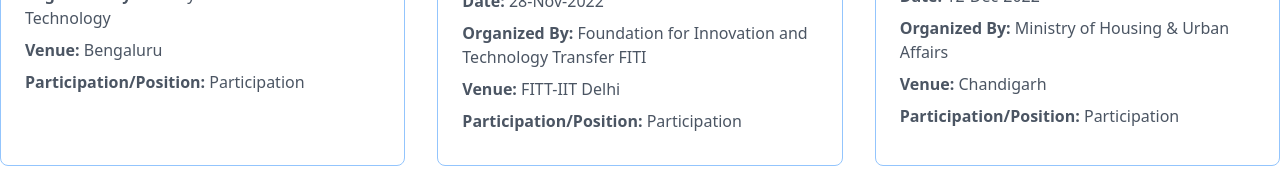
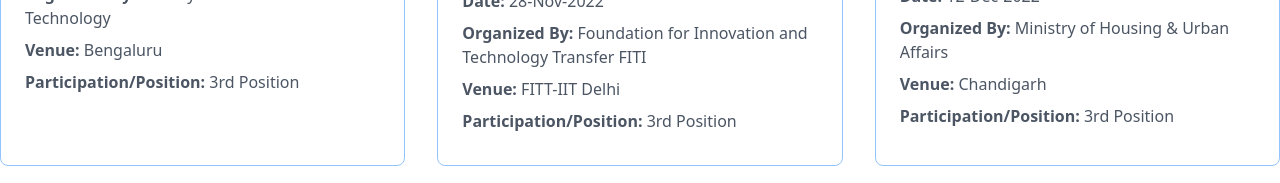
Before and after one commit to Abhishek058/DICE, a React (Vite) app: page /research in a window 1280 px wide. Shown: the part 603-786 px from the top of the page. Built offline with nearby package versions, Linux system fonts and the light colour scheme.

Commit message:
paticipation changed

```diff
--- a/src/components/pages/Research.jsx
+++ b/src/components/pages/Research.jsx
@@ -23,7 +23,7 @@
     date: "25-27-Nov-2022",
     organizedBy: "Ramaiyah Institute of Technology",
     venue: "Bengaluru",
-    participation: "Participation",
+    participation: "3rd Position",
     imageSrc: comp1,
   },
   {
@@ -32,7 +32,7 @@
     date: "28-Nov-2022",
     organizedBy: "Foundation for Innovation and Technology Transfer FITI",
     venue: "FITT-IIT Delhi",
-    participation: "Participation",
+    participation: "3rd Position",
     imageSrc: comp2,
   },
   {
@@ -41,7 +41,7 @@
     date: "12-Dec-2022",
     organizedBy: "Ministry of Housing & Urban Affairs",
     venue: "Chandigarh",
-    participation: "Participation",
+    participation: "3rd Position",
     imageSrc: comp3,
   },
   {
@@ -59,7 +59,7 @@
     date: "20-21-Jan-2023",
     organizedBy: "Department of Computer Engineering and Science",
     venue: "Punjab",
-    participation: "Participation",
+    participation: "3rd Position",
     imageSrc: comp5,
   },
   {
@@ -69,7 +69,7 @@
     organizedBy:
       "Ministry of Science & Technology, Department of Atomic Energy, Government of M.P. India",
     venue: "Bhopal",
-    participation: "Participation",
+    participation: "3rd Position",
     imageSrc: comp13,
   },
   {
@@ -78,7 +78,7 @@
     date: "30-Jan-4-Feb-2023",
     organizedBy: "Sharda University",
     venue: "Greater Noida",
-    participation: "Participation",
+    participation: "3rd Position",
     imageSrc: comp6,
   },
   {
@@ -96,7 +96,7 @@
     date: "29-Mar-2023",
     organizedBy: "Indian Institute of Technology",
     venue: "Ropar",
-    participation: "Participation",
+    participation: "3rd Position",
     imageSrc: comp8,
   },
   {
```
